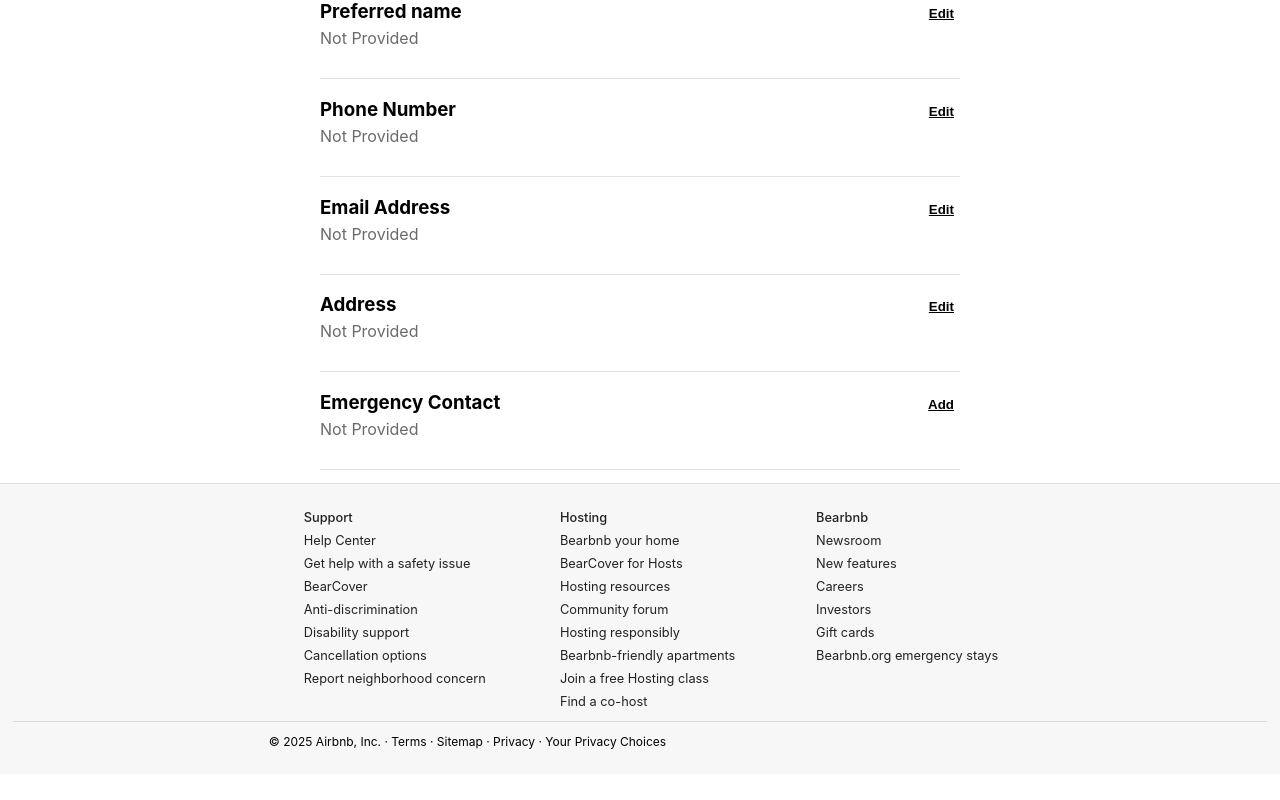
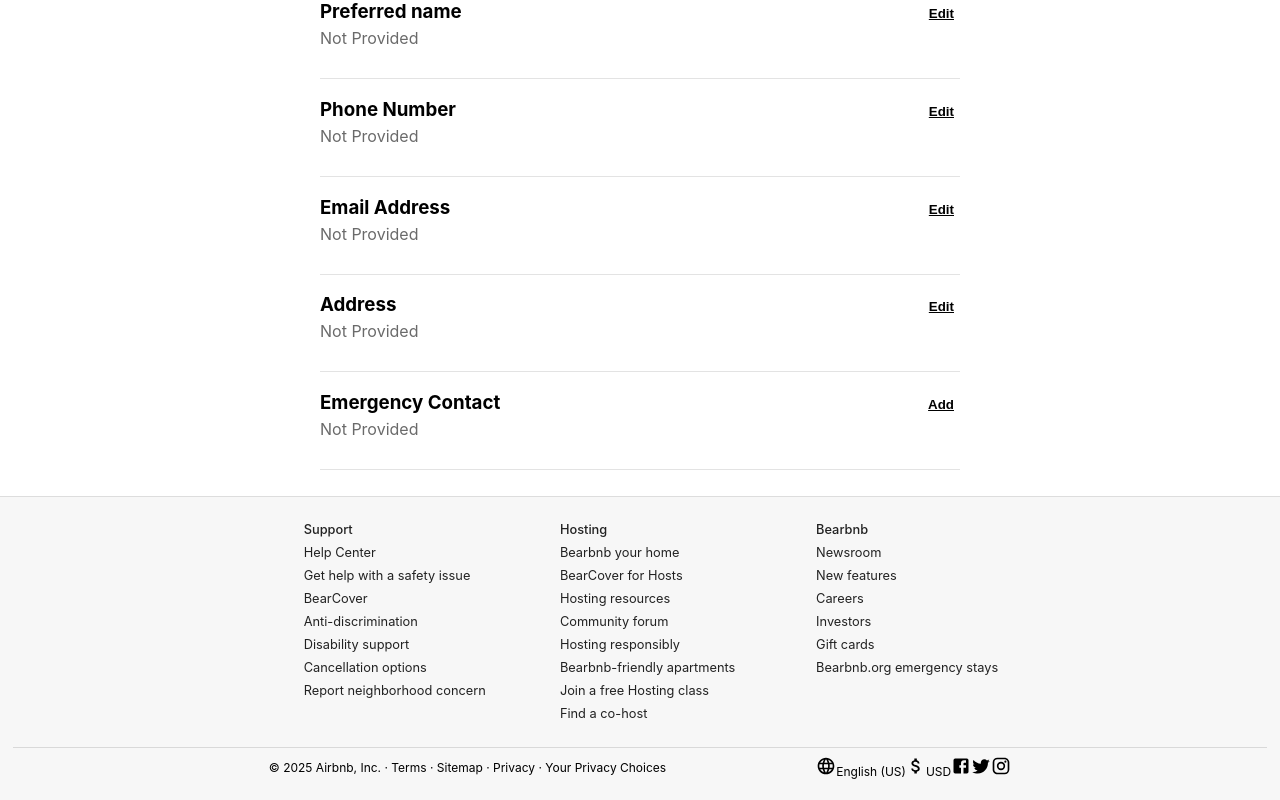
Before and after one commit to mrgnschndr/bear-bnb-frontend, a React (Create React App) app: page / in a window 1280 px wide. Shown: the part 279-1079 px from the top of the page. Before the commit the page ends 1053 px from the top, so only its background shows below. Built offline with nearby package versions, Linux system fonts and the light colour scheme; no server answers.

Commit message:
wip: complete all of Account Footer except for final icon formatting

```diff
--- a/src/Components/FooterAccount.js
+++ b/src/Components/FooterAccount.js
@@ -4,6 +4,12 @@
 import Paper from '@mui/material/Paper';
 import Box from '@mui/material/Box';
 import Divider from '@mui/material/Divider';
+
+import LanguageIcon from '@mui/icons-material/Language';
+import AttachMoneyIcon from '@mui/icons-material/AttachMoney';
+import FacebookIcon from '@mui/icons-material/Facebook';
+import TwitterIcon from '@mui/icons-material/Twitter';
+import InstagramIcon from '@mui/icons-material/Instagram';
 
 const Item = styled(Paper)(({ theme }) => ({
   backgroundColor: '#fff',
@@ -71,7 +77,18 @@
         </Grid>
       </Grid>
       <Divider />
-      <p class="footer-info">© 2025 Airbnb, Inc.  ·  Terms ·  Sitemap  ·  Privacy  ·  Your Privacy Choices</p>
+      <div class="footer-small">
+        <p class="footer-info">© 2025 Airbnb, Inc.  ·  Terms ·  Sitemap  ·  Privacy  ·  Your Privacy Choices</p>
+        <p class="footer-extra">
+            <LanguageIcon fontSize="small"/>
+            English (US)
+            <AttachMoneyIcon fontSize="small"/>
+            USD
+            <FacebookIcon fontSize="small"/>
+            <TwitterIcon fontSize="small"/>
+            <InstagramIcon fontSize="small"/>
+        </p>
+      </div>
     </Box>
   );
 }
--- a/src/pages/personal-info.css
+++ b/src/pages/personal-info.css
@@ -115,7 +115,7 @@
 .footer {
     background-color: #F7F7F7;
     padding: 1vw;
-    margin-top: 1vw;
+    margin-top: 2vw;
     border-top-color: rgb(221, 221, 221);
     border-top-style: solid;
     border-top-width: 0.666667px;
@@ -123,6 +123,7 @@
 
 .footer-menu {
     font-size: 0.8rem;
+    margin-bottom: 2vw;
 }
 
 .footer-list {
@@ -147,10 +148,26 @@
     margin-bottom: 0.5rem;
 }
 
+.footer-small {
+    display: flex;
+    justify-content: space-between;
+    align-content: center;
+    width: 80vw;
+    font-size: 12px;
+}
+
 .footer-info {
     font-size: 12px;
     margin-left: 20vw;
+    align-self: center;
 }
+
+.footer-extra {
+    font-size: 12px;
+    align-content: center;
+    margin: 0 2vw 0 2vw;
+}
+
 
 
 
```
